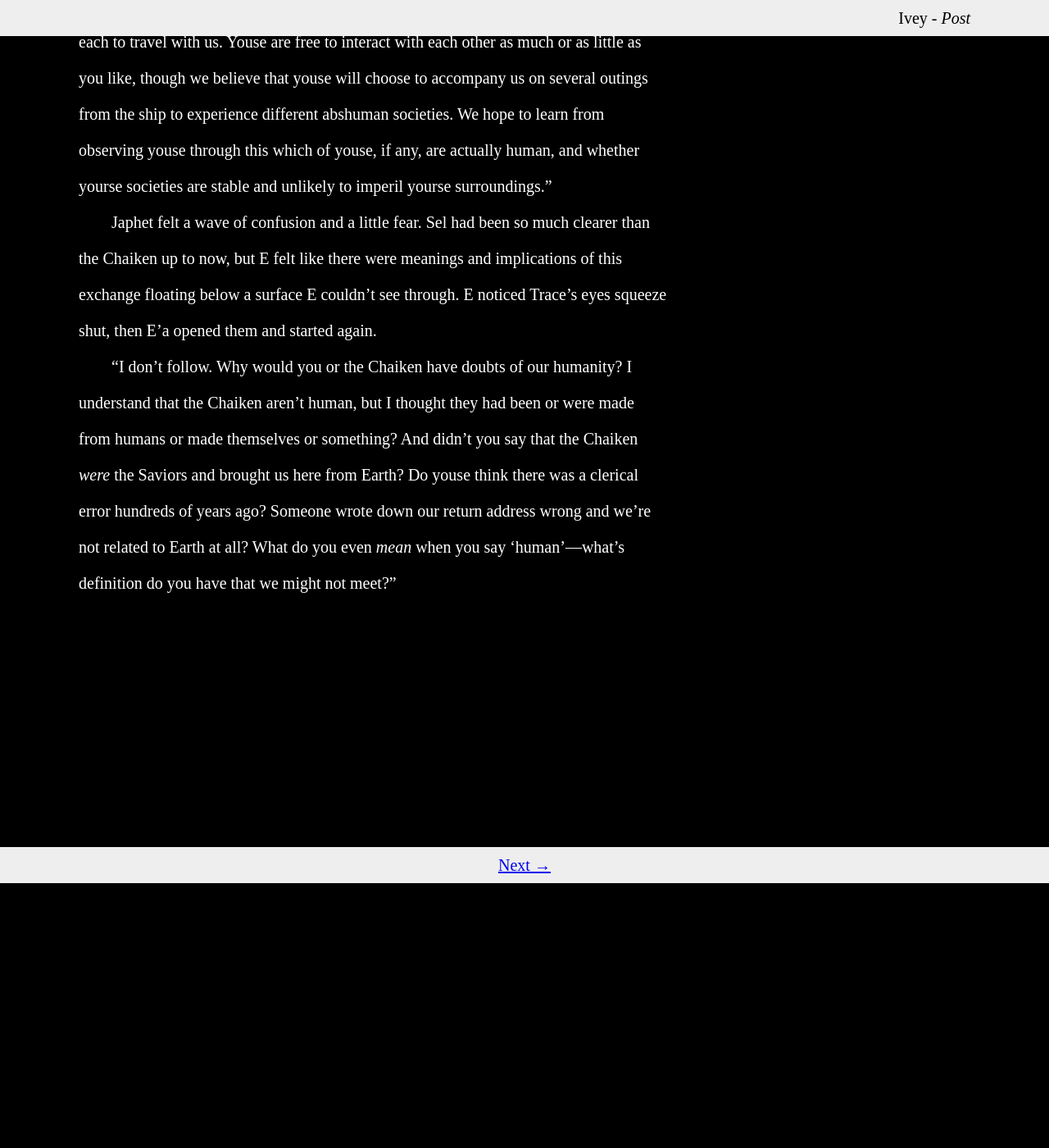
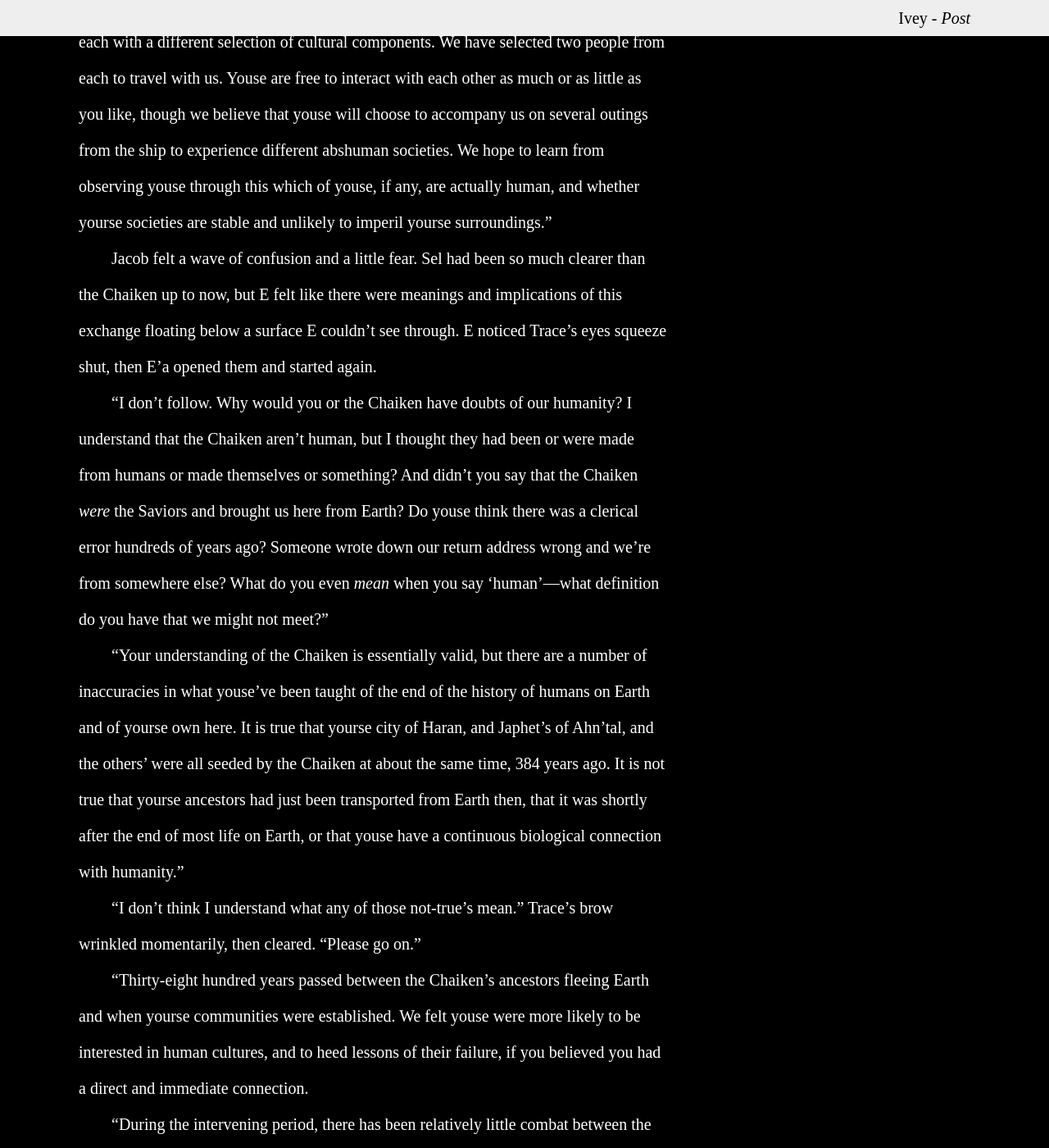
Before and after one commit to gleneivey/post-novel, a Jekyll site: the page built from docs/11.md, in a window 1280 px wide and 1400 px high, scrolled down 8234 px. Shown: the whole window at 82% size. Built offline with Jekyll 4.4.1, drawn with Linux system fonts in a browser that asks for light colours; our own code applies the rules of GitHub Pages for plain Markdown files; before the commit the page ends 9311 px from its top, so only the background shows below that; some of the changed text lies outside the part shown.

Commit message:
30475 words; Sel begins to explain how deep the shit is

```diff
--- a/docs/11.md
+++ b/docs/11.md
@@ -278,7 +278,7 @@ learn from observing youse through this which of youse, if any, are
 actually human, and whether yourse societies are stable and unlikely
 to imperil yourse surroundings."
 
-Japhet felt a wave of confusion and a little fear.  Sel had been so
+Jacob felt a wave of confusion and a little fear.  Sel had been so
 much clearer than the Chaiken up to now, but E felt like there were
 meanings and implications of this exchange floating below a surface E
 couldn't see through.  E noticed Trace's eyes squeeze shut, then E'a
@@ -290,6 +290,39 @@ they had been or were made from humans or made themselves or
 something?  And didn't you say that the Chaiken _were_ the Saviors and
 brought us here from Earth?  Do youse think there was a clerical error
 hundreds of years ago?  Someone wrote down our return address wrong
-and we're not related to Earth at all?  What do you even _mean_ when
-you say 'human'&mdash;what's definition do you have that we might not
-meet?"
+and we're from somewhere else?  What do you even _mean_ when you say
+'human'&mdash;what definition do you have that we might not meet?"
+
+"Your understanding of the Chaiken is essentially valid, but there are
+a number of inaccuracies in what youse've been taught of the end of
+the history of humans on Earth and of yourse own here.  It is true
+that yourse city of Haran, and Japhet's of Ahn'tal, and the others'
+were all seeded by the Chaiken at about the same time, 384 years ago.
+It is not true that yourse ancestors had just been transported from
+Earth then, that it was shortly after the end of most life on Earth,
+or that youse have a continuous biological connection with humanity."
+
+"I don't think I understand what any of those not-true's mean."
+Trace's brow wrinkled momentarily, then cleared.  "Please go on."
+
+"Thirty-eight hundred years passed between the Chaiken's ancestors
+fleeing Earth and when yourse communities were established.  We felt
+youse were more likely to be interested in human cultures, and to heed
+lessons of their failure, if you believed you had a direct and
+immediate connection.
+
+"During the intervening period, there has been relatively little
+combat between the claves issued from humanity, in part due to a set
+of agreements on acceptable actions by members.  One of these
+agreements is a ban on free populations of unaltered humans.  Youse
+exist due to a temporary waiver of the prohibition, obtained by the
+Chaiken."
+
+E paused.  The sinking feeling Jacob had been having as Sel spoke
+crystallized into fear with eir last few words, and E'a interjected
+"What do you mean 'temporary?'"
+
+Sel continued, "The waiver was obtained for 431 years, and can be
+extended.  The Chaiken's goal is that a permanent exception can be
+obtained for those from one or more of the cities and their progeny.
+Our journey together is a step intended to secure an extension."
```
Also changed, not shown: other parts of docs/11.md (+5 -5 lines).
